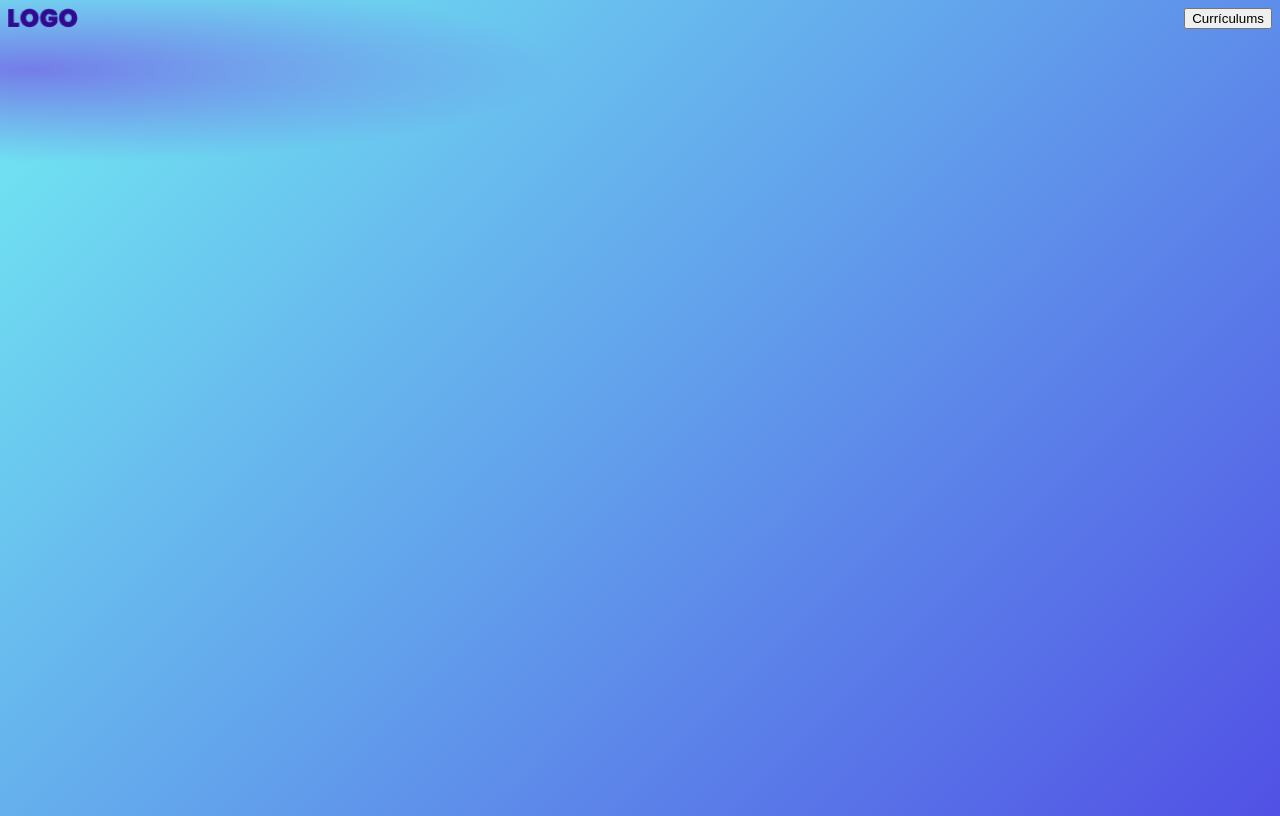
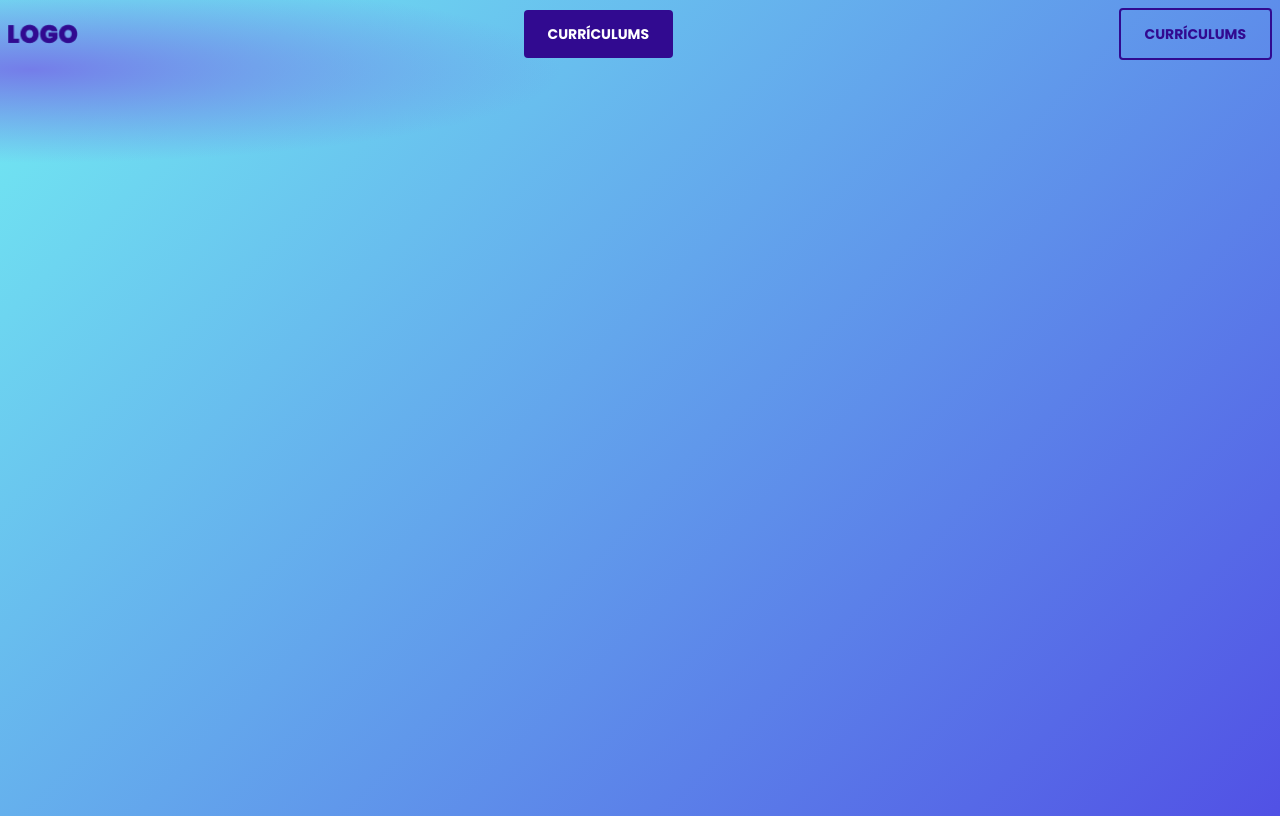
Before and after one commit to brandon369/Portafolio-Jaume, a plain HTML site: page index.html in a window 1280 px wide. Drawn offline with Linux system fonts and the light colour scheme.

Commit message:
Componente de boton simple

```diff
--- /dev/null
+++ b/css/button.css
@@ -0,0 +1,18 @@
+.button{
+    background: var(--purple);
+    color: var(--white);
+    font: var(--button);
+    padding-inline-start: 24px;
+    padding-inline-end: 24px;
+    padding-block-start: 13px;
+    padding-block-end: 13px;
+    border-radius: 4px;
+    text-transform: uppercase;
+    border: none;
+}
+
+.button.is-secondary{
+    background: unset;
+    color: var(--purple);
+    border: 2px solid var(--purple);
+}
--- /dev/null
+++ b/css/header.css
@@ -0,0 +1,5 @@
+.header {
+    display: flex;
+    justify-content: space-between;
+    align-items: center;
+}
--- a/css/index.css
+++ b/css/index.css
@@ -1,3 +1,6 @@
+@import "./button.css";
+@import "./header.css";
+
 :root {
     --gradien: radial-gradient(41.48% 11.48% at 2.38% 8.52%, #747DE9 0%, rgba(255, 255, 255, 0) 100%), linear-gradient(135deg, #72EDF2 0%, #5151E5 100%);
     --fontBase: 'Poppins', sans-serif;
@@ -12,6 +15,7 @@
     --caption: 12px/19px var(--fontBase);
     --purple: #310A90;
     --green: #42E2B8;
+    --white: #fff;
 }
 
 body {
@@ -19,9 +23,3 @@ body {
     min-block-size: 100vh;
     font: var(--body1);
 }
-
-
-.header {
-    display: flex;
-    justify-content: space-between;
-}
--- a/index.html
+++ b/index.html
@@ -13,7 +13,8 @@
 <body>
 <header class="header">
   <img src="./images/LOGO.png" alt="Logo" width="70" height="20"/>
-  <button>Currículums</button>
+  <button class="button"> Currículums</button>
+  <button class="button is-secondary"> Currículums</button>
 </header>
 </body>
 </html>
```
